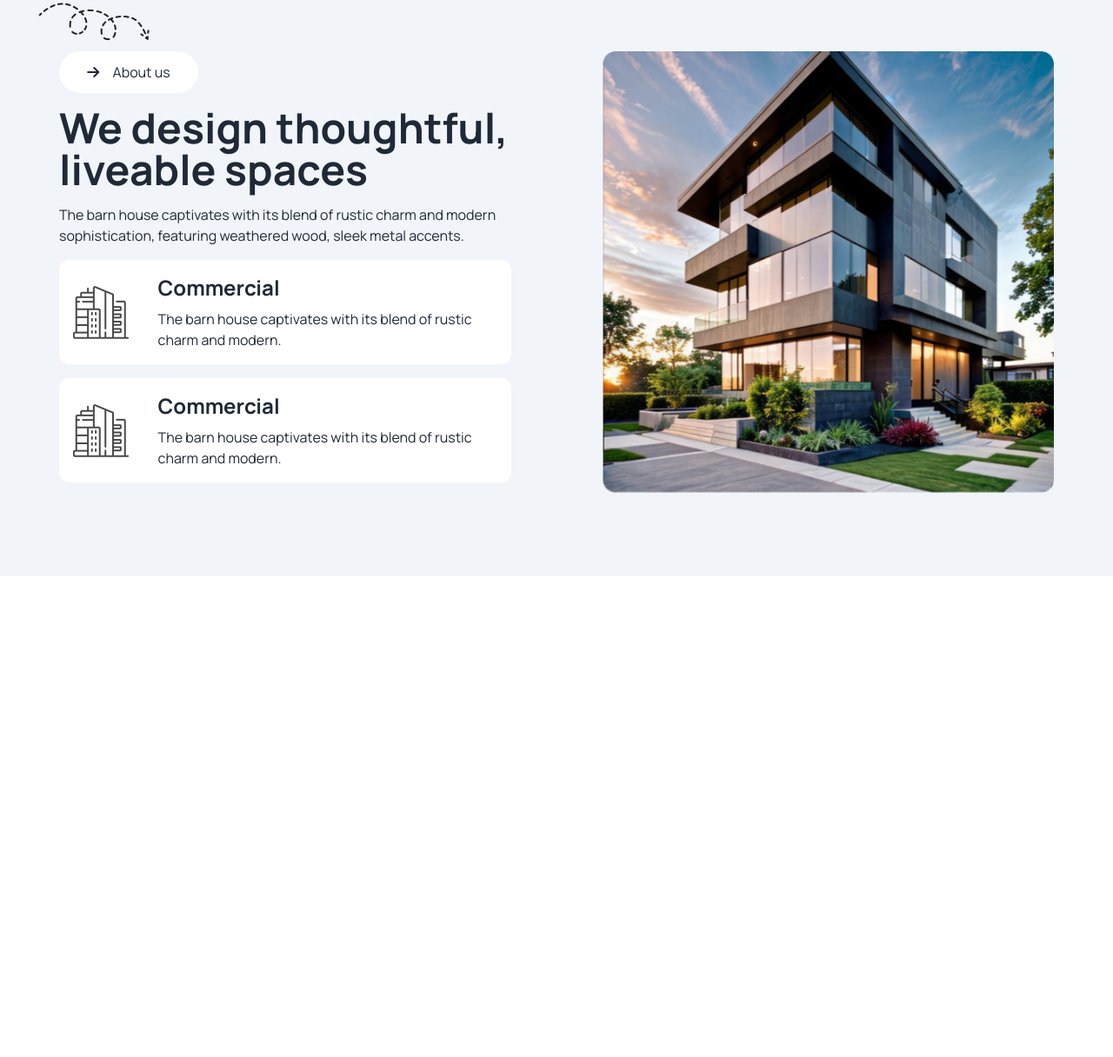
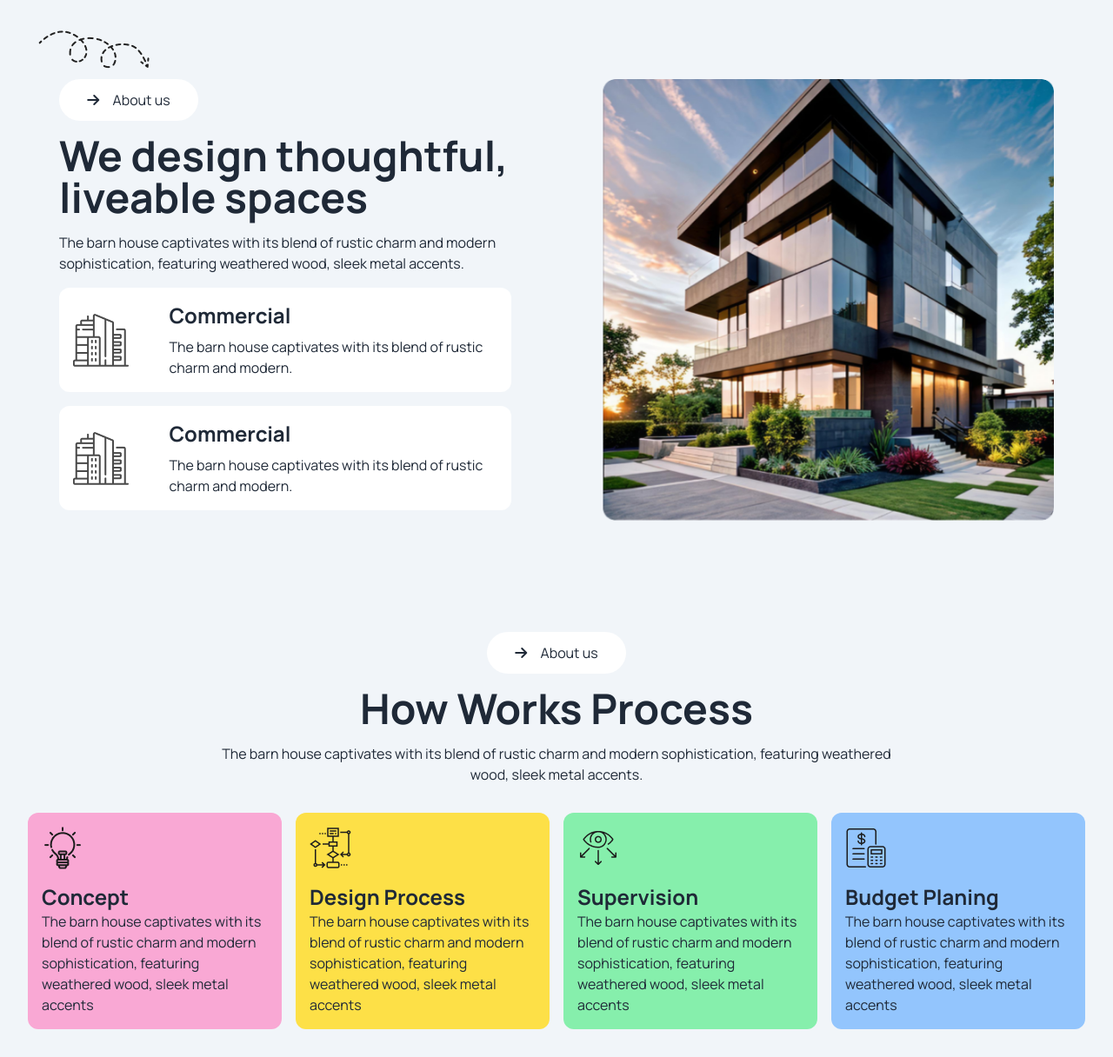
Before and after one commit to ALHriday/assignment3, a plain HTML site: page index.html in a window 1280 px wide. Shown: the part 783-1999 px from the top of the page at 87% size. Before the commit the page ends 1446 px from the top, so only its background shows below. Drawn offline with nearby package versions, Linux system fonts and the light colour scheme.

Commit message:
Work Process Section

```diff
--- a/index.html
+++ b/index.html
@@ -28,29 +28,29 @@
         <nav class="flex justify-between items-center my-2 mx-2">
             <div class="flex justify-center items-center gap-2">
                 <i class="fa-solid fa-arrow-right rounded-full bg-green-300 p-3 -rotate-45"></i>
-                <h1 class="font-bold text-3xl">Rinterio</h1>
+                <h1 class="font-bold text-4xl">Rinterio</h1>
             </div>
-            <ul class="hidden lg:flex justify-center items-center">
-                <li class="px-4 py-2 font-bold">Home</li>
-                <li class="px-4 py-2">Services</li>
-                <li class="px-4 py-2">Portfolio</li>
-                <li class="px-4 py-2">Blogs</li>
-                <li class="px-4 py-2">Contact Us</li>
+            <ul class="hidden lg:flex justify-center items-center text-xl">
+                <li class="px-3 py-2 font-bold">Home</li>
+                <li class="px-3 py-2">Services</li>
+                <li class="px-3 py-2">Portfolio</li>
+                <li class="px-3 py-2">Blogs</li>
+                <li class="px-3 py-2">Contact Us</li>
             </ul>
             <div class="flex justify-center items-center gap-3">
-                <button class="btn rounded-full bg-white"><i class="fa-solid fa-cart-shopping"></i></button>
-                <button class="btn rounded-full bg-white"><i class="fa-solid fa-magnifying-glass"></i></button>
-                <button class="bg-green-300 p-2 px-4 border rounded-full">BooK Consult <i class="fa-solid fa-arrow-right rounded-full bg-black text-white p-2 ml-2 -rotate-45"></i></button>
+                <button class="btn rounded-full bg-white hidden md:block"><i class="fa-solid fa-cart-shopping"></i></button>
+                <button class="btn rounded-full bg-white hidden md:block"><i class="fa-solid fa-magnifying-glass"></i></button>
+                <button class="bg-green-300 p-2 px-4 border rounded-full hidden md:block">BooK Consult <i class="fa-solid fa-arrow-right rounded-full bg-black text-white p-2 ml-2 -rotate-45"></i></button>
                 <button class="btn rounded-full bg-white lg:hidden"><i class="fa-solid fa-bars"></i></button>
             </div>
         </nav>
         <!-- Banner Section -->
         <section class="flex flex-col justify-center items-center gap-4 py-4">
-            <div>
+            <div class="w-2/3 md:w-full flex justify-center items-center">
                 <img src="assets/banner.png" alt="">
             </div>
-            <div class="flex flex-col justify-center items-center gap-4 text-center">
-                <h1 class="text-6xl font-bold">A barn house of this design has a <br> striking appearance</h1>
+            <div class="w-full flex flex-col justify-center items-center gap-4 p-4 text-center">
+                <h1 class="text-4xl md:text-6xl font-bold">A barn house of this design has a <br> striking appearance</h1>
                 <p>The barn house captivates with its blend of rustic charm and modern sophistication, featuring weathered wood, sleek metal <br>
                 accents, and large windows that flood the space with natural light.
                 </p>
@@ -62,40 +62,95 @@
       <main>
 
         <!-- About us Section -->
-         <section class="bg-slate-100 px-4 py-24 flex">
-            <div class="w-5/12 flex flex-col gap-4 mx-auto">
+         <section class="bg-slate-100 px-4 py-24 flex flex-col lg:flex-row gap-8 lg:gap-0">
+            <div class="w-full md:w-4/6 lg:w-5/12 flex flex-col gap-4 mx-auto">
                 <div class="flex flex-col gap-4 relative">
                     <img class="w-32 absolute -top-14 -left-6" src="assets/Vector.png" alt="">
                     <button class="rounded-full p-3 w-40 bg-white"><i class="fa-solid fa-arrow-right pr-3"></i> About us</button>
-                    <h1 class="text-5xl font-bold">We design thoughtful, <br> liveable spaces</h1>
+                    <h1 class="text-5xl font-bold">We design thoughtful, liveable spaces</h1>
                     <p>The barn house captivates with its blend of rustic charm and
                     modern sophistication, featuring weathered wood, sleek metal accents.</p>
                 </div>
-                <div class="flex bg-white rounded-xl p-4 justify-center items-center">
+                <div class="flex bg-white lg:w-full rounded-xl p-4 justify-center items-center gap-4">
                     <div class="w-1/5">
                         <img src="assets/commercial.png" alt="">
                     </div>
                     <div class="w-4/5">
-                        <h1 class="text-2xl font-bold pb-2">Commercial</h1>
+                        <h1 class="text-2xl font-bold pb-1 md:pb-2">Commercial</h1>
                         <p>The barn house captivates with its blend of rustic charm and modern.</p>
                     </div>
                 </div>
-                <div class="flex bg-white rounded-xl p-4 justify-center items-center">
+                <div class="flex bg-white lg:w-full rounded-xl p-4 justify-center items-center gap-4">
                     <div class="w-1/5">
                         <img src="assets/commercial.png" alt="">
                     </div>
                     <div class="w-4/5">
-                        <h1 class="text-2xl font-bold pb-2">Commercial</h1>
+                        <h1 class="text-2xl font-bold pb-1 md:pb-2">Commercial</h1>
                         <p>The barn house captivates with its blend of rustic charm and modern.</p>
                     </div>
                 </div>
 
             </div>
-            <div class="w-5/12 mx-auto flex justify-center items-center">
+            <div class="w-full md:w-4/6 lg:w-5/12 mx-auto flex justify-center items-center">
                 <img src="assets/Rectangle.png" alt="">
             </div>
+         </section>
 
+         <!-- Counter Section -->
+
+         <!--  Work Process Section -->
+
+         <section class="flex flex-col gap-8 py-8 px-8 bg-slate-100">
+            <div class=" w-full md:w-2/3 mx-auto text-center flex flex-col justify-center items-center gap-4">
+                <button class="rounded-full p-3 w-40 bg-white"><i class="fa-solid fa-arrow-right pr-3"></i> About us</button>
+                <h1 class="text-5xl font-bold">How Works Process</h1>
+                <p>The barn house captivates with its blend of rustic charm and modern sophistication,
+                featuring weathered wood, sleek metal accents.</p>
+            </div>
+            <section class="grid grid-cols-1 md:grid-cols-2 lg:grid-cols-4 gap-4">
+                <div class="flex flex-col gap-4 p-4 bg-pink-300 rounded-xl">
+                    <div>
+                        <img src="assets/concept.png" alt="">
+                    </div>
+                    <div>
+                        <h1 class="text-2xl font-bold">Concept</h1>
+                        <p>The barn house captivates with its blend of rustic charm and modern sophistication,
+                        featuring weathered wood, sleek metal accents</p>
+                    </div>
+                </div>
+                <div class="flex flex-col gap-4 p-4 bg-yellow-300 rounded-xl">
+                    <div>
+                        <img src="assets/flow-chart.png" alt="">
+                    </div>
+                    <div>
+                        <h1 class="text-2xl font-bold">Design Process</h1>
+                        <p>The barn house captivates with its blend of rustic charm and modern sophistication,
+                        featuring weathered wood, sleek metal accents</p>
+                    </div>
+                </div>
+                <div class="flex flex-col gap-4 p-4 bg-green-300 rounded-xl">
+                    <div>
+                        <img src="assets/vision.png" alt="">
+                    </div>
+                    <div>
+                        <h1 class="text-2xl font-bold">Supervision</h1>
+                        <p>The barn house captivates with its blend of rustic charm and modern sophistication,
+                        featuring weathered wood, sleek metal accents</p>
+                    </div>
+                </div>
+                <div class="flex flex-col gap-4 p-4 bg-blue-300 rounded-xl">
+                    <div>
+                        <img src="assets/budget-planning.png" alt="">
+                    </div>
+                    <div>
+                        <h1 class="text-2xl font-bold">Budget Planing</h1>
+                        <p>The barn house captivates with its blend of rustic charm and modern sophistication,
+                        featuring weathered wood, sleek metal accents</p>
+                    </div>
+                </div>
+            </section>
          </section>
+
       </main>
       <!-- Footer Section -->
        <footer>
```
